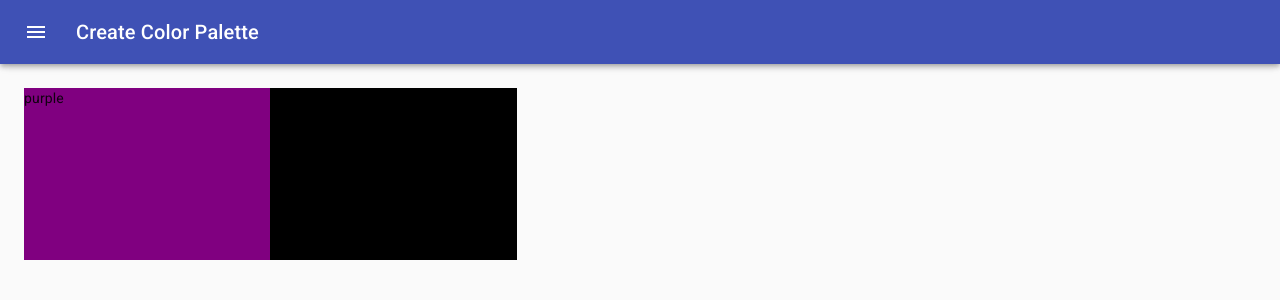
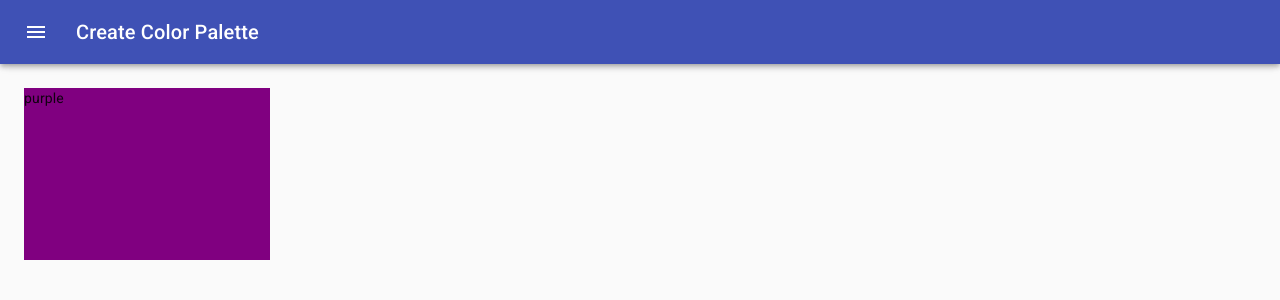
Before and after one commit to ChrisB32-cloud/Color-Project, a React (Create React App) app: page /palette/newpalette in a window 1280 px wide. Shown: the top 300 px of the page. Built offline with nearby package versions, Linux system fonts and the light colour scheme.

Commit message:
The draggable color box now has the color of the box and the name of the color passed from a single object

```diff
--- a/src/DraggableColorBox.js
+++ b/src/DraggableColorBox.js
@@ -16,11 +16,11 @@ const styles = {
 }
 
 const DraggableColorBox = (props) => {
-    console.log(props);
+    // console.log(props);
     const { classes } = props
     return (
         <div className={classes.showingNewBoxes} style={{ backgroundColor: props.color }}>
-            {props.color}
+            {props.theName}
         </div>
     );
 };
--- a/src/NewPaletteForm.js
+++ b/src/NewPaletteForm.js
@@ -15,6 +15,7 @@ import MenuIcon from '@material-ui/icons/Menu';
 import ChevronLeftIcon from '@material-ui/icons/ChevronLeft';
 import DraggableColorBox from './DraggableColorBox';
 import { ValidatorForm, TextValidator } from 'react-material-ui-form-validator';
+import { statement } from '@babel/template';
 
 const drawerWidth = 400;
 
@@ -91,8 +92,8 @@ function NewPaletteForm() {
     const theme = useTheme();
     const [open, setOpen] = React.useState(false);
     const [selectColor, setSelectColor] = useState({ currentColor: 'teal' })
-    const [addedNewColor, setAddedNewColor] = useState(['purple', 'black'])
-    const [name, setName] = useState({ name: '' })
+    const [addedNewColor, setAddedNewColor] = useState([{ color: 'purple', colorName: 'purple' }])
+    const [name, setName] = useState('')
 
 
     const handleDrawerOpen = () => {
@@ -114,10 +115,17 @@ function NewPaletteForm() {
     }
 
     const addColorBoxes = () => {
-        setAddedNewColor([...addedNewColor, selectColor.currentColor])
+        setAddedNewColor(
+            [
+                ...addedNewColor, { color: selectColor.currentColor, colorName: name.name },
+            ]
+        )
     }
+    // const addColorBoxes = () => {
+    //     setAddedNewColor([...addedNewColor, selectColor.currentColor])
+    // }
 
-    // console.log(name);
+    // console.log(name.name);
     console.log(addedNewColor);
     // console.log(selectColor.currentColor);
 
@@ -180,11 +188,11 @@ function NewPaletteForm() {
                         onChange={addColorName}
                         name="name"
                         value={name.name}
-                        validators={['required', 'isEmail']}
-                        errorMessages={['this field is required', 'already have name']}
+                    // validators={['required', 'isEmail']}
+                    // errorMessages={['this field is required', 'already have name']}
                     />
                 </ValidatorForm>
-                <Button variant="contained" color='primary' style={{ backgroundColor: selectColor.currentColor }} type='submit'>
+                <Button variant="contained" color='primary' style={{ backgroundColor: selectColor.currentColor }} onClick={addColorBoxes} type='submit'>
                     Add Color
                 </Button>
             </Drawer>
@@ -196,7 +204,7 @@ function NewPaletteForm() {
                 <div className={classes.drawerHeader} />
                 {/* <div className={classes.parentBoxContainer}> */}
                 {addedNewColor.map(c => (
-                    <DraggableColorBox color={c} nameColor={name.name} />
+                    <DraggableColorBox color={c.color} theName={c.colorName} />
                 ))}
                 {/* </div> */}
             </main>
@@ -205,26 +213,3 @@ function NewPaletteForm() {
 }
 
 export default NewPaletteForm
-
-
-
-
-
-// const handleColorChange = (color, e) => {
-    //     setSelectColor({
-    //         selectColor: {
-    //             hex: color.hex,
-    //             rgb: {
-    //                 r: color.rgb.r,
-    //                 g: color.rgb.g,
-    //                 b: color.rgb.b,
-    //             },
-    //             rgba: {
-    //                 r: color.rgb.r,
-    //                 g: color.rgb.g,
-    //                 b: color.rgb.b,
-    //                 a: color.rgb.a
-    //             }
-    //         }
-    //     })
-    // }
```
